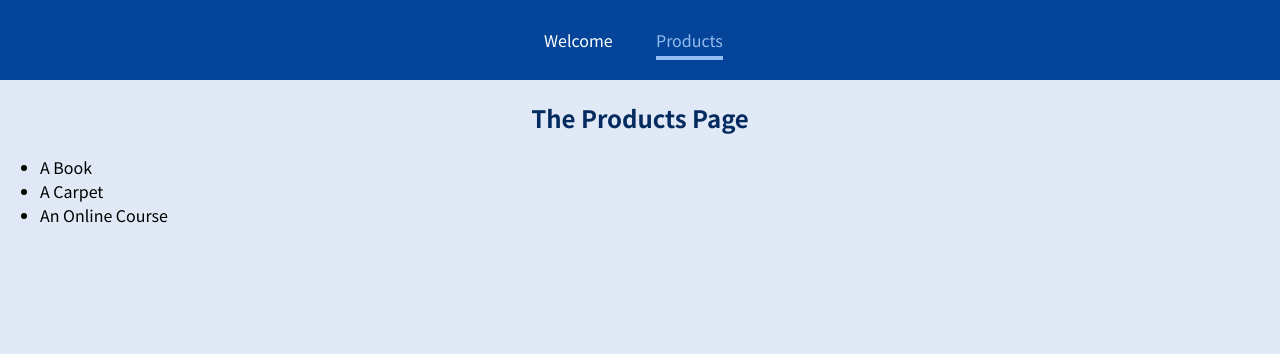
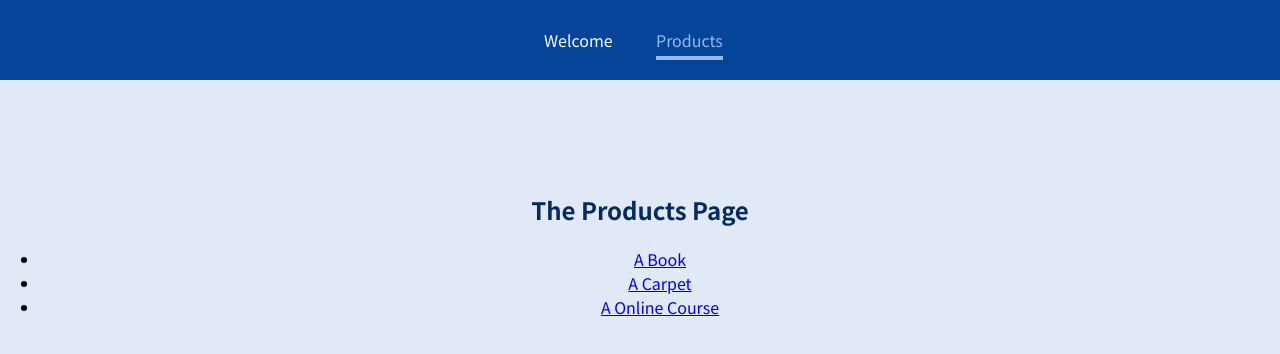
Before and after one commit to jripke74/react-0022, a JavaScript app: page /products in a window 1280 px wide. Shown: the top 354 px of the page. Built offline with nearby package versions, Linux system fonts and the light colour scheme.

Commit message:
add Link to Products.js and Switch to App.js

```diff
--- a/src/App.js
+++ b/src/App.js
@@ -1,4 +1,4 @@
-import { Route } from 'react-router-dom';
+import { Route, Switch } from 'react-router-dom';
 
 import Welcome from './pages/Welcome';
 import Products from './pages/Products';
@@ -9,15 +9,19 @@
   return (
     <div>
       <MainHeader />
+      <main>
+        <Switch>
           <Route path="/welcome">
             <Welcome />
           </Route>
-      <Route path="/products">
+          <Route path="/products" exact>
             <Products />
           </Route>
-      <Route path="/product-detail/:productId">
+          <Route path="/products/:productId">
             <ProductDetail />
           </Route>
+        </Switch>
+      </main>
     </div>
   );
 }
--- a/src/pages/Products.js
+++ b/src/pages/Products.js
@@ -1,11 +1,19 @@
+import { Link } from 'react-router-dom';
+
 const Products = () => {
   return (
     <section>
       <h1>The Products Page</h1>
       <ul>
-        <li>A Book</li>
-        <li>A Carpet</li>
-        <li>An Online Course</li>
+        <li>
+          <Link to="/products/p1">A Book</Link>
+        </li>
+        <li>
+          <Link to="/products/p2">A Carpet</Link>
+        </li>
+        <li>
+          <Link to="/products/p3">A Online Course</Link>
+        </li>
       </ul>
     </section>
   );
```
Lines whose indentation alone changed are shown as unchanged.
